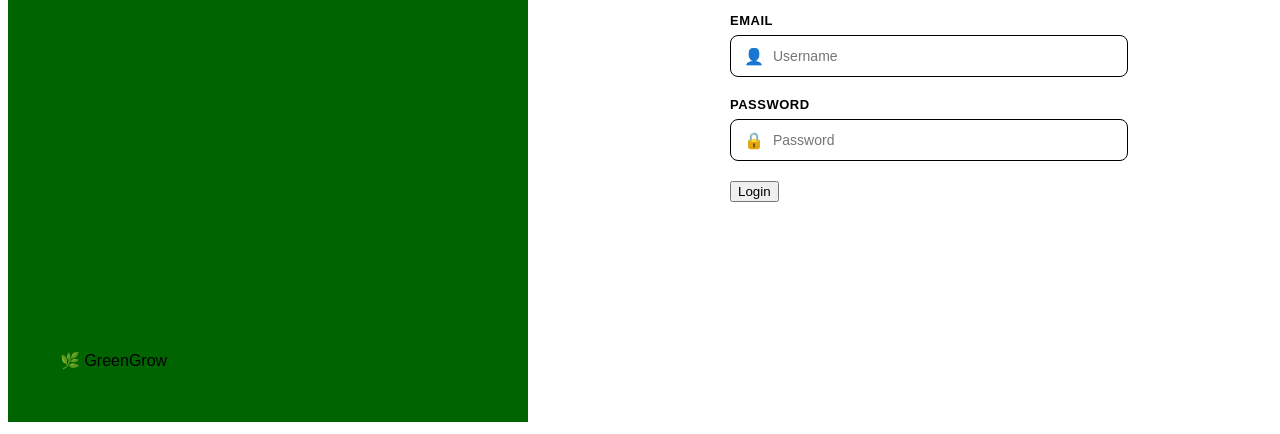
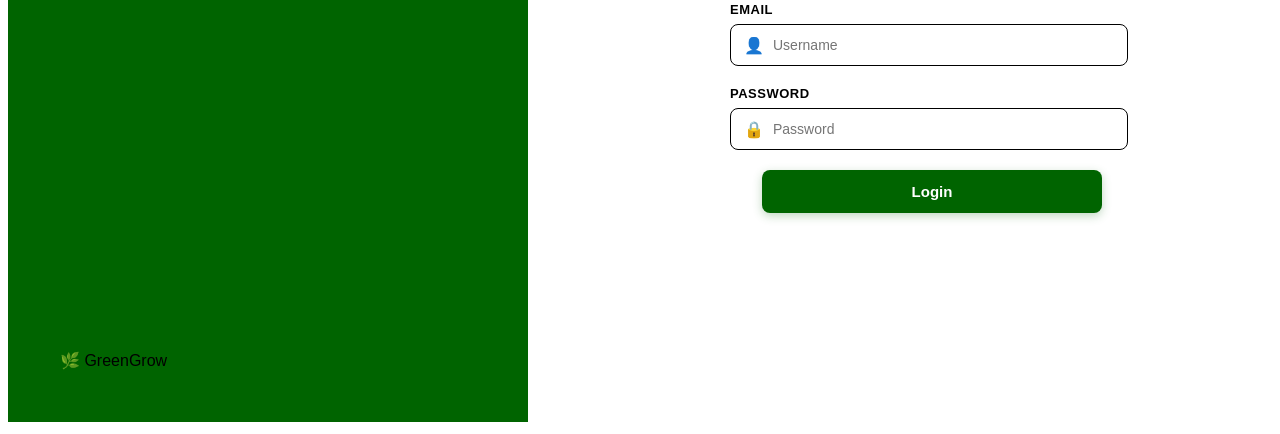
Before and after one commit to Bearbrand-sy/MONITORING_GREENGROW, a plain HTML site: page index.html in a window 1280 px wide. Shown: the part 366-800 px from the top of the page. Drawn offline with Linux system fonts and the light colour scheme.

Commit message:
added code

```diff
--- a/index.html
+++ b/index.html
@@ -80,12 +80,33 @@
 
         .field input {
             width: 100%;
-    padding: 12px 14px 12px 42px; /* space for icon */
+            padding: 12px 14px 12px 42px;
             border: 1px solid black;
             border-radius: 8px;
             font-family: inherit;
             font-size: 14px;
             outline: none;
+        }
+
+        .btn-login{
+            width: 100%;
+            padding: 13px;
+            background-color: darkgreen;
+            color: white;
+            border: none;
+            border-radius: 8px;
+            font-family: inherit;
+            font-size: 15px;
+            font-weight: 600;
+            cursor: pointer;
+            transition: background .2s, transform .1s, box-shadow .2s;
+            box-shadow: 0 3px 10px rgba(46,125,50,.3);
+            margin-left: 2rem;
+        }
+
+        .btn-login:hover{
+            background-color: green;
+            box-shadow: 0 4px 14px rgba(46,125,50,.35) ;
         }
     </style>
 </head>
```
Lines whose indentation alone changed are shown as unchanged.
